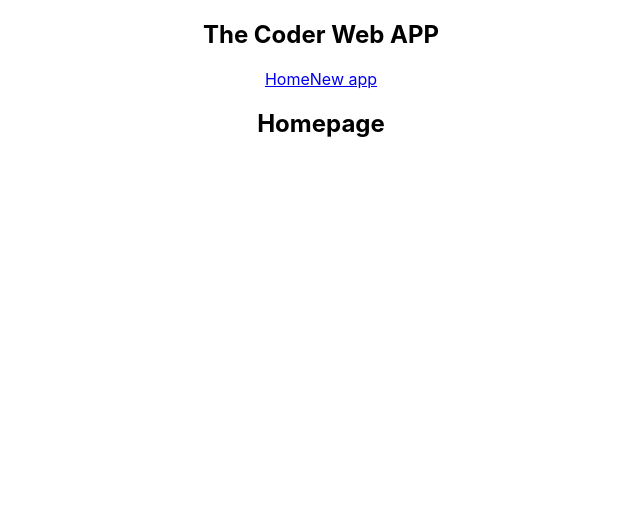
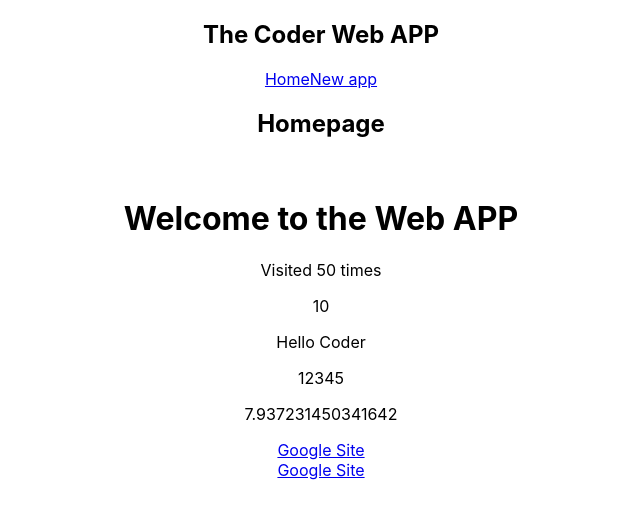
Before and after one commit to elyse502/Practices, a React (Create React App) app in the folder nodeJs/react/my_webapp/: page / in a window 1280 px wide. Shown: the top 518 px of the page, without its empty margins (319-959 px from the left). Built offline with nearby package versions, Linux system fonts and the light colour scheme.

Commit message:
Add all about React Dynamic Values

```diff
--- a/nodeJs/react/my_webapp/src/App.js
+++ b/nodeJs/react/my_webapp/src/App.js
@@ -3,11 +3,28 @@ import Navbar from './Navbar';
 import Home from './Home';
 
 function App() {
+  const title = "Welcome to the Web APP";
+  const visits = 50;
+  // const employee = {name: 'James', age: 25}; // Objects and Booleans are not allowed in JSX
+  const link = 'http://www.google.com';
   return (
     <div className="App">
       <Navbar/>
       <div className="content">
-        <Home/>
+        <Home/> <br />
+        <h1>{title}</h1>
+        <p>Visited {visits} times</p>
+        {/* <p>{employee}</p> */}
+        <p>{10}</p>
+        <p>{ "Hello Coder" }</p>
+        <p>{ [1,2,3,4,5] }</p>
+        <p>{Math.random() * 10}</p>
+        <a href='http://www.google.com'>Google Site</a><br />
+        <a href= {link}>Google Site</a>
+
+
+
+
       </div>
     </div>
   );
```
